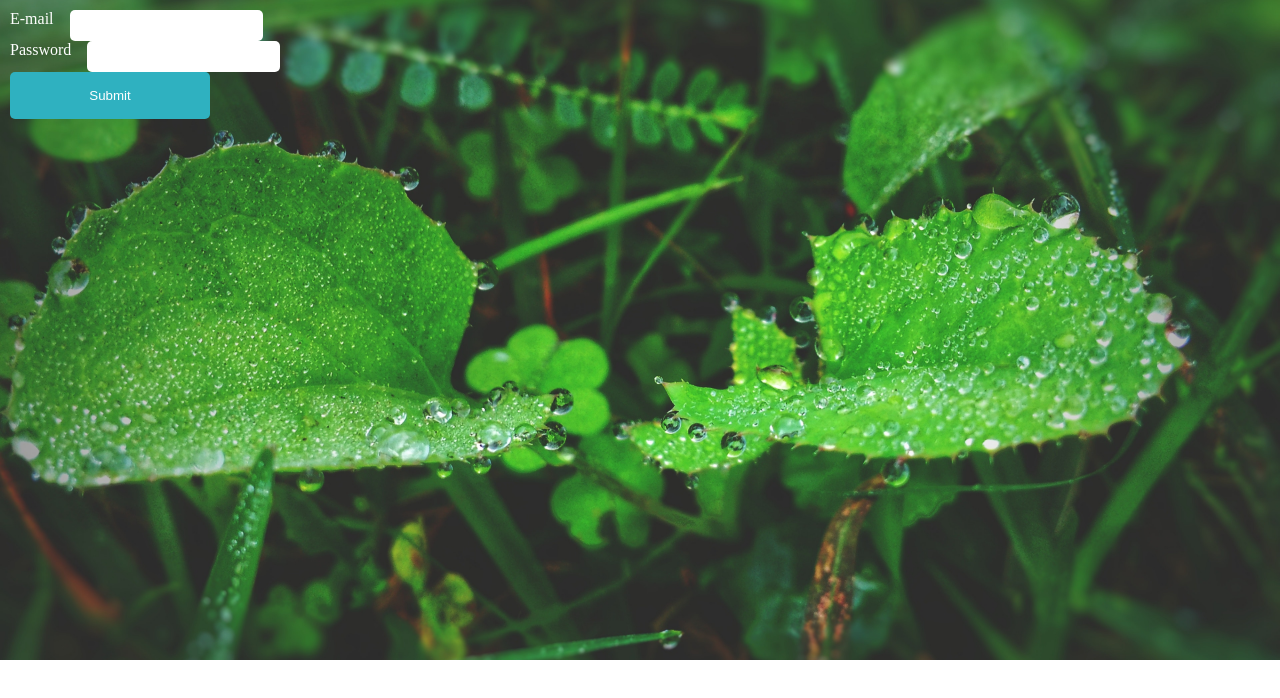
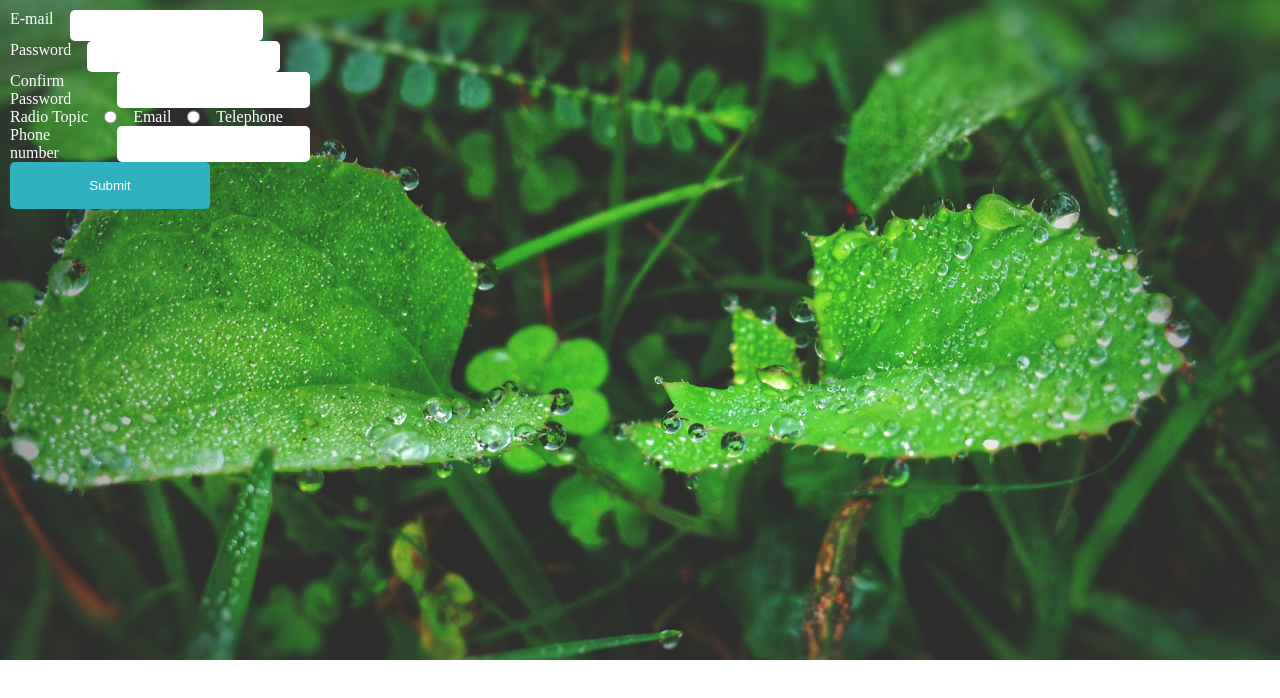
Before and after one commit to Alireza-hajizaki/Profissional-Form-With-Formik, a React (Create React App) app: page / in a window 1280 px wide. Shown: the top 698 px of the page. Built offline with nearby package versions, Linux system fonts and the light colour scheme.

Commit message:
register form created"

```diff
--- a/src/App.js
+++ b/src/App.js
@@ -7,8 +7,8 @@
   return (
     <div className="app">
       {/* <FormikContainer/> */}
-      <LoginForm/>
-      {/* <RegistrationForm/> */}
+      {/* <LoginForm/> */}
+      <RegistrationForm/>
     </div>
   );
 }
--- a/src/components/RegistrationForm.js
+++ b/src/components/RegistrationForm.js
@@ -0,0 +1,86 @@
+import { Formik, Form } from "formik";
+import * as Yup from "yup";
+import FormikControl from "./FormikControl";
+
+function RegistrationForm() {
+  const options = [
+    { key: "Email", value: "emailmoc" },
+    { key: "Telephone", value: "telephonemoc" },
+  ];
+
+  const initialValues = {
+    email: "",
+    password: "",
+    confirmPassword: "",
+    modeOfContact: "",
+    phone: "",
+  };
+
+  const validationSchema = Yup.object({
+    email: Yup.string().email("Invalid email format").required("Required"),
+    password: Yup.string().required("Required"),
+    confirmPassword: Yup.string()
+      .oneOf([Yup.ref("password"), ""], "password must match")
+      .required("Required"),
+    modeOfContact: Yup.string().required("Required"),
+    phone: Yup.string().when("modeOfContact", {
+      is: (value) => value === "telephonemoc",
+      then: () => Yup.string().required("Requred"),
+    }),
+  });
+
+  const onSubmit = (values) => {
+    console.log("Form data ", values);
+  };
+
+  return (
+    <Formik
+      initialValues={initialValues}
+      validationSchema={validationSchema}
+      onSubmit={onSubmit}
+    >
+      {(formik) => {
+        return (
+          <Form>
+            <FormikControl
+              control="input"
+              name="email"
+              type="email"
+              label="E-mail"
+            />
+            <FormikControl
+              control="input"
+              name="password"
+              type="password"
+              label="Password"
+            />
+            <FormikControl
+              control="input"
+              name="confirmPassword"
+              type="password"
+              label="Confirm Password"
+            />
+            {/* <FormikControl
+              control="radio"
+              name="modeOfContact"
+              label="Mode Of Contact"
+              options={options}
+            /> */}
+            <FormikControl control='radio' label='Radio Topic' name='modeOfContact' options={options} />
+            <FormikControl
+              control="input"
+              name="phone"
+              type="text"
+              label="Phone number"
+            />
+            <button type="submit" disabled={!formik.isValid}>
+              Submit
+            </button>
+          </Form>
+        );
+      }}
+    </Formik>
+  );
+}
+
+export default RegistrationForm;
```
